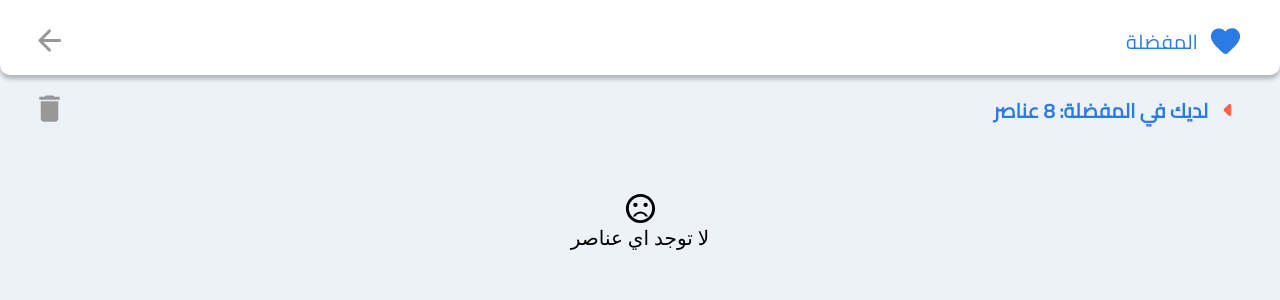
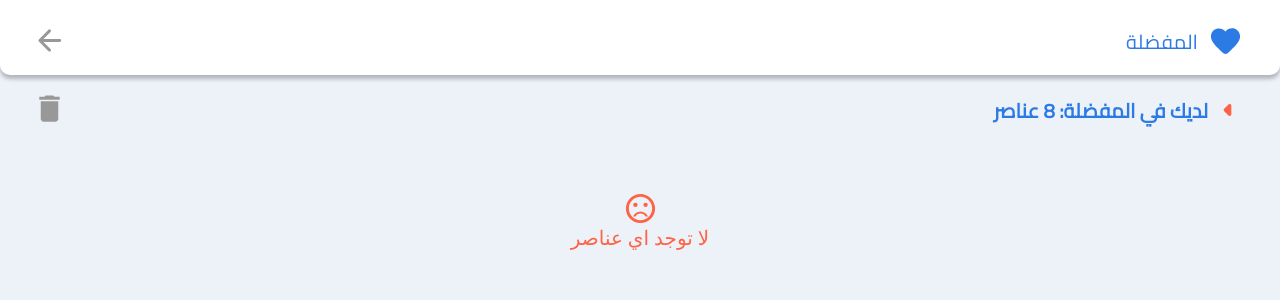
Before and after one commit to emadhashem/ecommerce-phases2, a React (Create React App) app: page /favorites in a window 1280 px wide. Shown: the top 300 px of the page. Built offline with nearby package versions, Linux system fonts and the light colour scheme.

Commit message:
edit emoji

```diff
--- a/src/features/products/productList/productList.scss
+++ b/src/features/products/productList/productList.scss
@@ -1,11 +1,11 @@
 @import "../../../style.scss";
 
 .section-products {
-  // @include themify($themes) {
-  //   .error-message {
-  //     color: themed("orangeBlueIcons");
-  //   }
-  // }
+  @include themify($themes) {
+    .error-message {
+      color: themed("orangeBlueIcons");
+    }
+  }
   a,
   a:hover {
     text-decoration: none;
```
